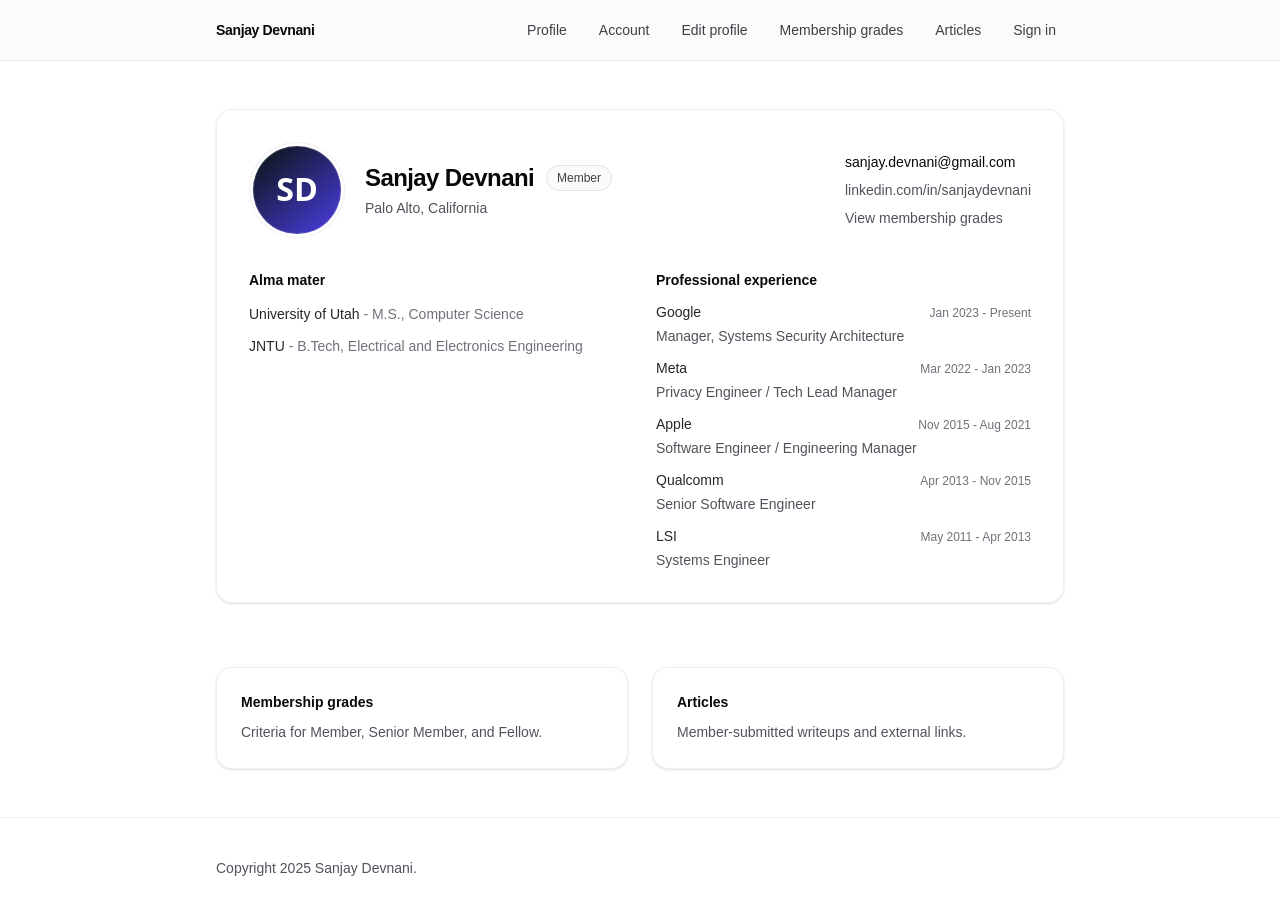
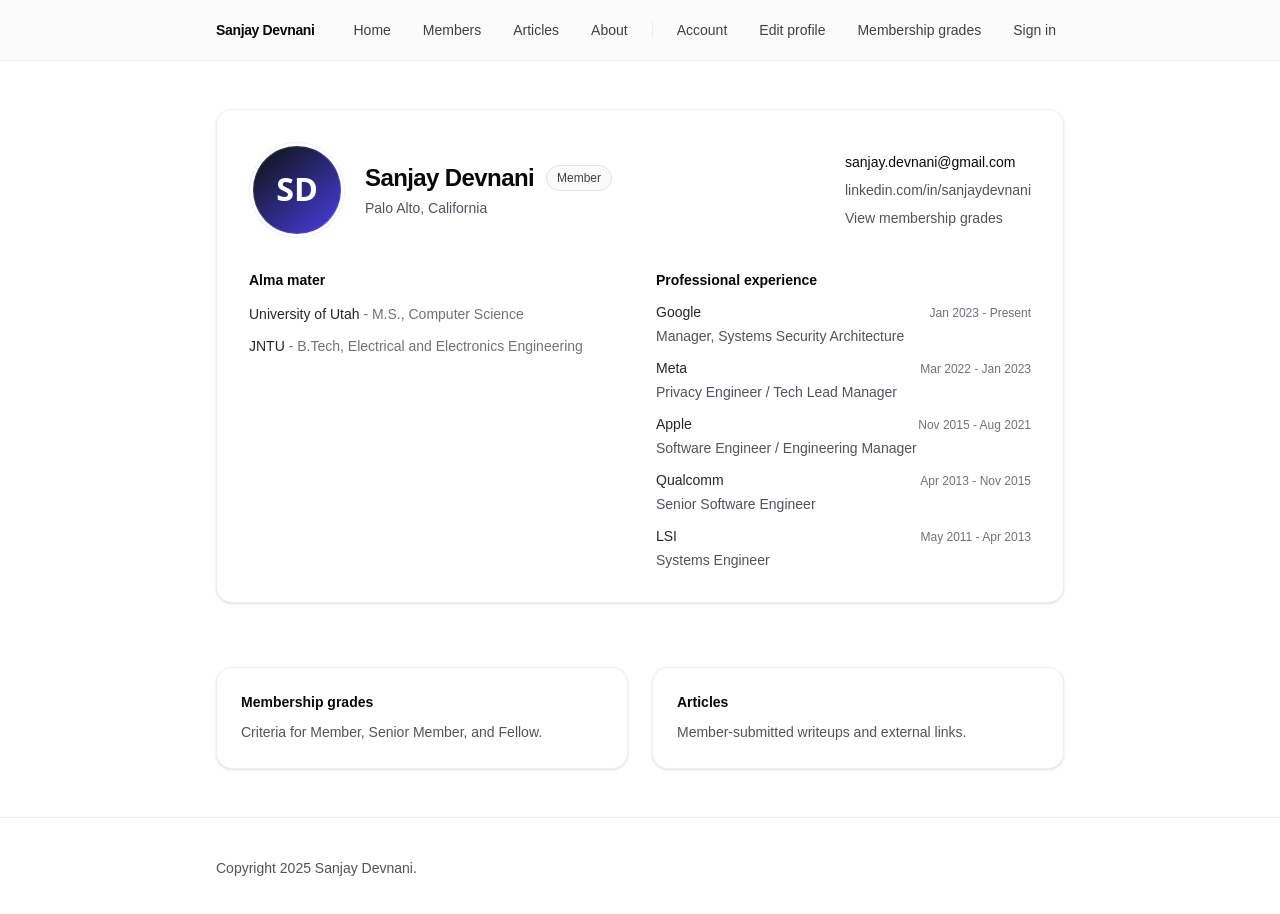
Before and after one commit to mushier-rouge/professional_website_2026, a Next.js app: page / in a window 1280 px wide. Shown: the top 914 px of the page. Built offline with nearby package versions, Linux system fonts and the light colour scheme; no server answers.

Commit message:
feat: align global navigation

```diff
--- a/project_status.json
+++ b/project_status.json
@@ -2,7 +2,7 @@
   "meta": {
     "project": "AI/ML Society Website",
     "repo": "git@github.com:mushier-rouge/professional_website_2026.git",
-    "last_updated": "2025-12-19T05:16:27Z",
+    "last_updated": "2025-12-19T05:18:30Z",
     "tdd_mode": "strict",
     "ci_required": true
   },
@@ -251,12 +251,14 @@
           "dependencies": [],
           "artifacts": {
             "tests": [
-              "src/content/policies.test.ts"
+              "src/content/policies.test.ts",
+              "src/content/navigation.test.ts"
             ],
             "migrations": [],
             "routes": [
               "src/app/about/page.tsx",
-              "src/app/about/[slug]/page.tsx"
+              "src/app/about/[slug]/page.tsx",
+              "src/app/layout.tsx"
             ],
             "docs": [
               "plan.md"
@@ -276,15 +278,15 @@
             "Code of Conduct + Privacy/Terms pages exist"
           ],
           "last_action": {
-            "ts": "2025-12-19T05:16:27Z",
-            "action": "added policy content + about pages",
+            "ts": "2025-12-19T05:18:30Z",
+            "action": "aligned global navigation",
             "from_status": "in_progress",
             "to_status": "in_progress",
-            "commit": "d00cd7e",
+            "commit": "",
             "tests": [
-              "src/content/policies.test.ts"
+              "src/content/navigation.test.ts"
             ],
-            "notes": "Added about index and policy detail pages backed by content."
+            "notes": "Added primary navigation config and updated layout links."
           }
         },
         {
--- a/src/app/layout.tsx
+++ b/src/app/layout.tsx
@@ -4,6 +4,7 @@ import Link from "next/link";
 import "./globals.css";
 
 import { UserButton } from "@/components/auth/UserButton";
+import { memberNav, primaryNav } from "@/content/navigation";
 
 const geistSans = Geist({
   variable: "--font-geist-sans",
@@ -43,36 +44,25 @@ export default function RootLayout({
                 Sanjay Devnani
               </Link>
               <nav className="flex items-center gap-4 text-sm text-zinc-700 dark:text-zinc-300">
+                {primaryNav.map((item) => (
                   <Link
-                  href="/"
+                    key={item.href}
+                    href={item.href}
                     className="rounded-md px-2 py-1 hover:bg-black/[.04] dark:hover:bg-white/[.06]"
                   >
-                  Profile
+                    {item.label}
                   </Link>
+                ))}
+                <span className="h-4 w-px bg-black/[.06] dark:bg-white/[.12]" />
+                {memberNav.map((item) => (
                   <Link
-                  href="/account"
+                    key={item.href}
+                    href={item.href}
                     className="rounded-md px-2 py-1 hover:bg-black/[.04] dark:hover:bg-white/[.06]"
                   >
-                  Account
+                    {item.label}
                   </Link>
-                <Link
-                  href="/profile/edit"
-                  className="rounded-md px-2 py-1 hover:bg-black/[.04] dark:hover:bg-white/[.06]"
-                >
-                  Edit profile
-                </Link>
-                <Link
-                  href="/membership-grades"
-                  className="rounded-md px-2 py-1 hover:bg-black/[.04] dark:hover:bg-white/[.06]"
-                >
-                  Membership grades
-                </Link>
-                <Link
-                  href="/articles"
-                  className="rounded-md px-2 py-1 hover:bg-black/[.04] dark:hover:bg-white/[.06]"
-                >
-                  Articles
-                </Link>
+                ))}
                 <UserButton />
               </nav>
             </div>
--- /dev/null
+++ b/src/content/navigation.ts
@@ -0,0 +1,17 @@
+export type NavItem = {
+  label: string;
+  href: string;
+};
+
+export const primaryNav: NavItem[] = [
+  { label: "Home", href: "/" },
+  { label: "Members", href: "/members" },
+  { label: "Articles", href: "/articles" },
+  { label: "About", href: "/about" },
+];
+
+export const memberNav: NavItem[] = [
+  { label: "Account", href: "/account" },
+  { label: "Edit profile", href: "/profile/edit" },
+  { label: "Membership grades", href: "/membership-grades" },
+];
```
Also changed, not shown: 1 other file (tests, documents, lock files or other folders). Lines whose indentation alone changed are shown as unchanged.
